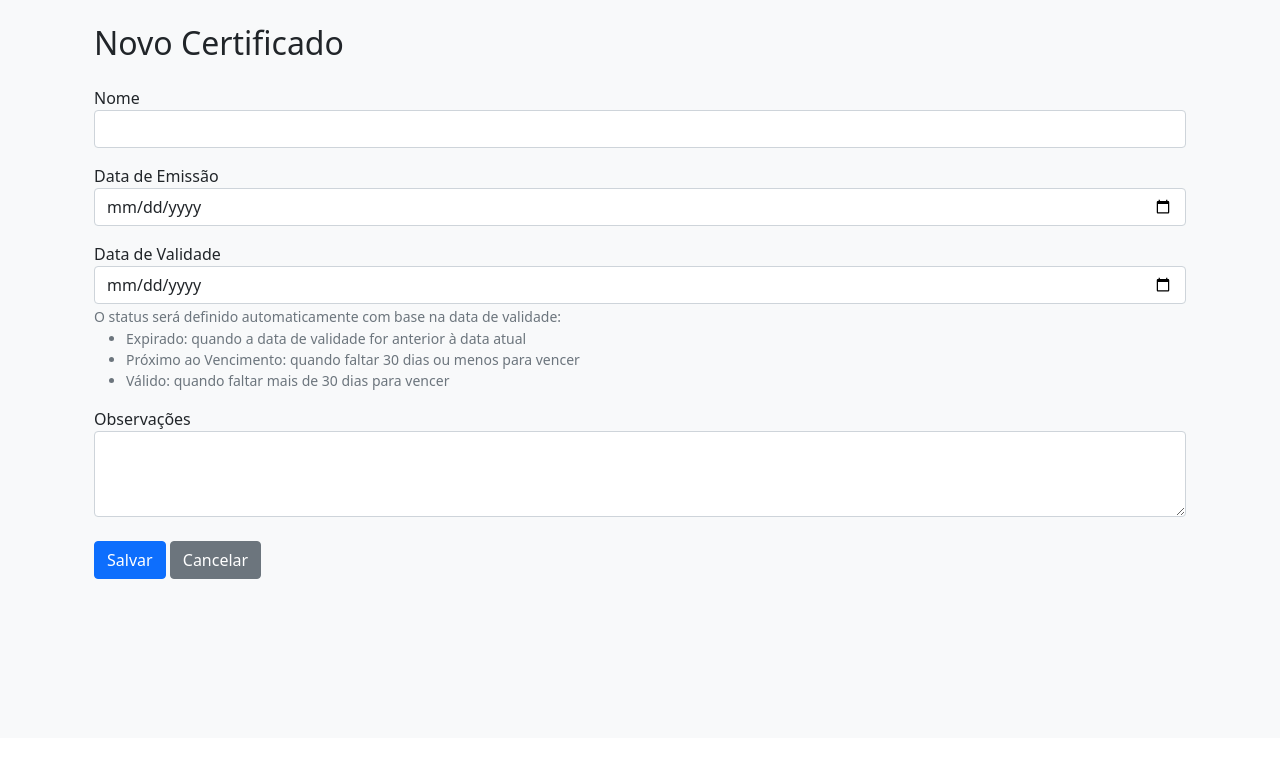
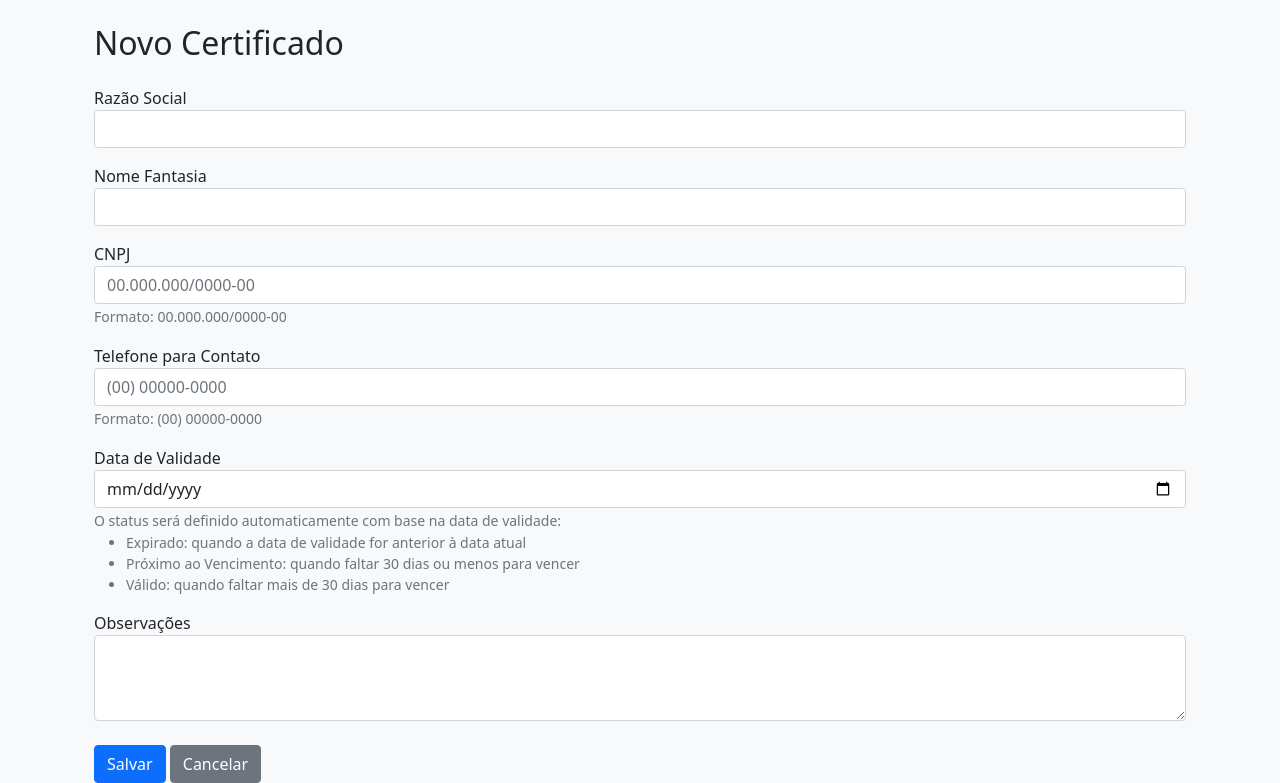
Before and after one commit to FelipeSsant0s/API_CONTROLE_CERTIFICADO., a Flask app: page /certificados/novo in a window 1280 px wide. Shown: the part 62-845 px from the top of the page. Before the commit the page ends 641 px from the top, so only its background shows below. Run offline with Flask 3, Linux system fonts and the light colour scheme.

Commit message:
atualização_0.1

```diff
--- a/app.py
+++ b/app.py
@@ -44,7 +44,10 @@ def determinar_status(data_validade):
 # Define models
 class Certificado(db.Model):
     id = db.Column(db.Integer, primary_key=True)
-    nome = db.Column(db.String(100), nullable=False)
+    razao_social = db.Column(db.String(200), nullable=False)
+    nome_fantasia = db.Column(db.String(200), nullable=False)
+    cnpj = db.Column(db.String(18), nullable=False)
+    telefone = db.Column(db.String(20), nullable=False)
     data_emissao = db.Column(db.DateTime, nullable=False, default=datetime.utcnow)
     data_validade = db.Column(db.DateTime, nullable=False)
     status = db.Column(db.String(20), nullable=False)
@@ -105,15 +108,19 @@ def novo_certificado():
     try:
         if request.method == 'POST':
             logger.info('Creating new certificate')
-            nome = request.form['nome']
-            data_emissao = datetime.strptime(request.form['data_emissao'], '%Y-%m-%d')
+            razao_social = request.form['razao_social']
+            nome_fantasia = request.form['nome_fantasia']
+            cnpj = request.form['cnpj']
+            telefone = request.form['telefone']
             data_validade = datetime.strptime(request.form['data_validade'], '%Y-%m-%d')
             observacoes = request.form['observacoes']
 
             # Cria o certificado com status automático
             certificado = Certificado(
-                nome=nome,
-                data_emissao=data_emissao,
+                razao_social=razao_social,
+                nome_fantasia=nome_fantasia,
+                cnpj=cnpj,
+                telefone=telefone,
                 data_validade=data_validade,
                 observacoes=observacoes
             )
@@ -123,7 +130,7 @@ def novo_certificado():
 
             db.session.add(certificado)
             db.session.commit()
-            logger.info(f'Certificate created successfully: {nome}')
+            logger.info(f'Certificate created successfully: {razao_social}')
 
             flash('Certificado criado com sucesso!', 'success')
             return redirect(url_for('listar_certificados'))
@@ -149,18 +156,21 @@ def exportar_certificados():
         ws.title = "Certificados"
 
         # Headers
-        headers = ['ID', 'Nome', 'Data Emissão', 'Data Validade', 'Status', 'Observações']
+        headers = ['ID', 'Razão Social', 'Nome Fantasia', 'CNPJ', 'Telefone', 'Data Emissão', 'Data Validade', 'Status', 'Observações']
         for col, header in enumerate(headers, 1):
             ws.cell(row=1, column=col, value=header)
 
         # Data
         for row, cert in enumerate(certificados, 2):
             ws.cell(row=row, column=1, value=cert.id)
-            ws.cell(row=row, column=2, value=cert.nome)
-            ws.cell(row=row, column=3, value=cert.data_emissao.strftime('%d/%m/%Y'))
-            ws.cell(row=row, column=4, value=cert.data_validade.strftime('%d/%m/%Y'))
-            ws.cell(row=row, column=5, value=cert.status)
-            ws.cell(row=row, column=6, value=cert.observacoes)
+            ws.cell(row=row, column=2, value=cert.razao_social)
+            ws.cell(row=row, column=3, value=cert.nome_fantasia)
+            ws.cell(row=row, column=4, value=cert.cnpj)
+            ws.cell(row=row, column=5, value=cert.telefone)
+            ws.cell(row=row, column=6, value=cert.data_emissao.strftime('%d/%m/%Y'))
+            ws.cell(row=row, column=7, value=cert.data_validade.strftime('%d/%m/%Y'))
+            ws.cell(row=row, column=8, value=cert.status)
+            ws.cell(row=row, column=9, value=cert.observacoes)
 
         # Save to bytes
         excel_file = io.BytesIO()
--- a/templates/novo_certificado.html
+++ b/templates/novo_certificado.html
@@ -6,13 +6,25 @@
 
     <form method="POST" class="mt-4">
         <div class="form-group mb-3">
-            <label for="nome">Nome</label>
-            <input type="text" class="form-control" id="nome" name="nome" required>
+            <label for="razao_social">Razão Social</label>
+            <input type="text" class="form-control" id="razao_social" name="razao_social" required>
         </div>
 
         <div class="form-group mb-3">
-            <label for="data_emissao">Data de Emissão</label>
-            <input type="date" class="form-control" id="data_emissao" name="data_emissao" required>
+            <label for="nome_fantasia">Nome Fantasia</label>
+            <input type="text" class="form-control" id="nome_fantasia" name="nome_fantasia" required>
+        </div>
+
+        <div class="form-group mb-3">
+            <label for="cnpj">CNPJ</label>
+            <input type="text" class="form-control" id="cnpj" name="cnpj" pattern="\d{2}\.\d{3}\.\d{3}/\d{4}-\d{2}" placeholder="00.000.000/0000-00" required>
+            <small class="form-text text-muted">Formato: 00.000.000/0000-00</small>
+        </div>
+
+        <div class="form-group mb-3">
+            <label for="telefone">Telefone para Contato</label>
+            <input type="tel" class="form-control" id="telefone" name="telefone" pattern="\(\d{2}\) \d{4,5}-\d{4}" placeholder="(00) 00000-0000" required>
+            <small class="form-text text-muted">Formato: (00) 00000-0000</small>
         </div>
 
         <div class="form-group mb-3">
@@ -39,4 +51,21 @@
         </div>
     </form>
 </div>
+
+{% block scripts %}
+<script>
+// Máscara para CNPJ
+document.getElementById('cnpj').addEventListener('input', function (e) {
+    let x = e.target.value.replace(/\D/g, '').match(/(\d{0,2})(\d{0,3})(\d{0,3})(\d{0,4})(\d{0,2})/);
+    e.target.value = !x[2] ? x[1] : x[1] + '.' + x[2] + '.' + x[3] + '/' + x[4] + (x[5] ? '-' + x[5] : '');
+});
+
+// Máscara para telefone
+document.getElementById('telefone').addEventListener('input', function (e) {
+    let x = e.target.value.replace(/\D/g, '').match(/(\d{0,2})(\d{0,5})(\d{0,4})/);
+    e.target.value = !x[2] ? x[1] : '(' + x[1] + ') ' + x[2] + (x[3] ? '-' + x[3] : '');
+});
+</script>
 {% endblock %}
+
+{% endblock %}
```
Also changed, not shown: templates/certificados.html (+8 -2 lines).
